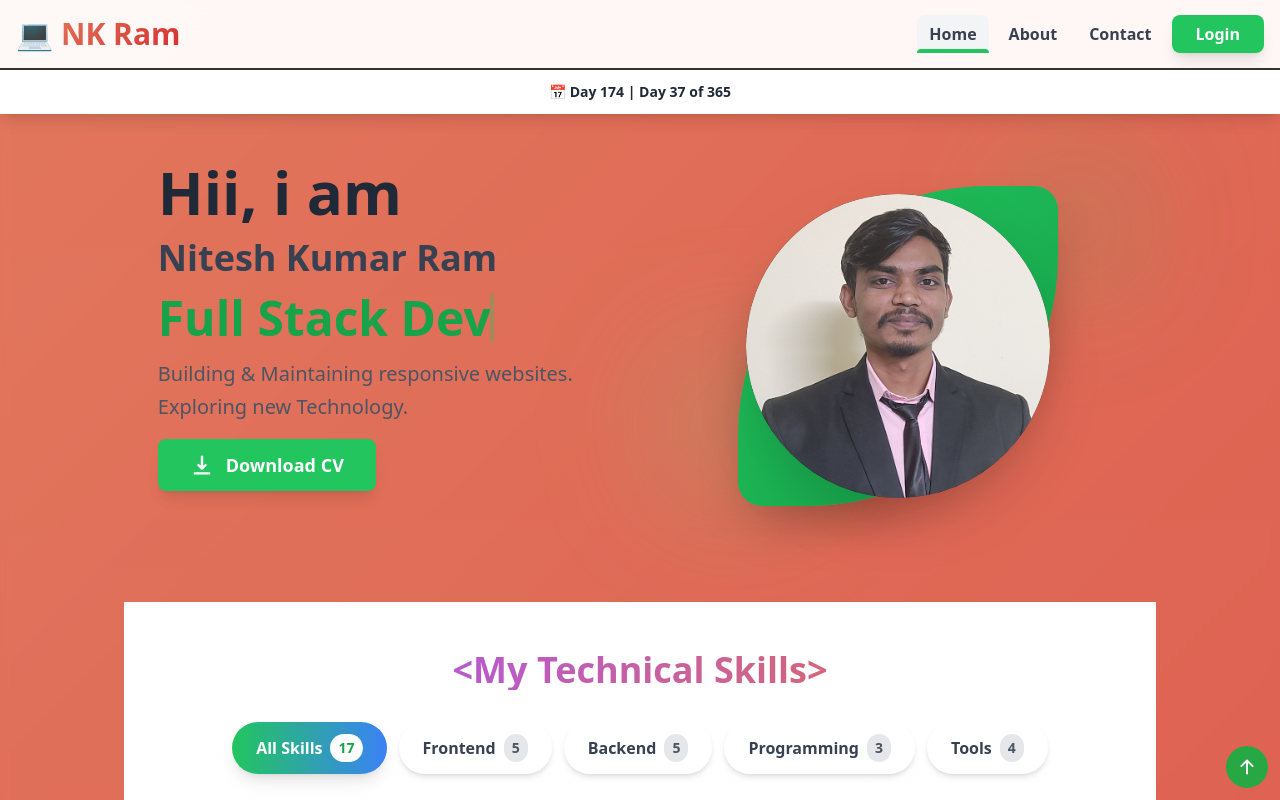
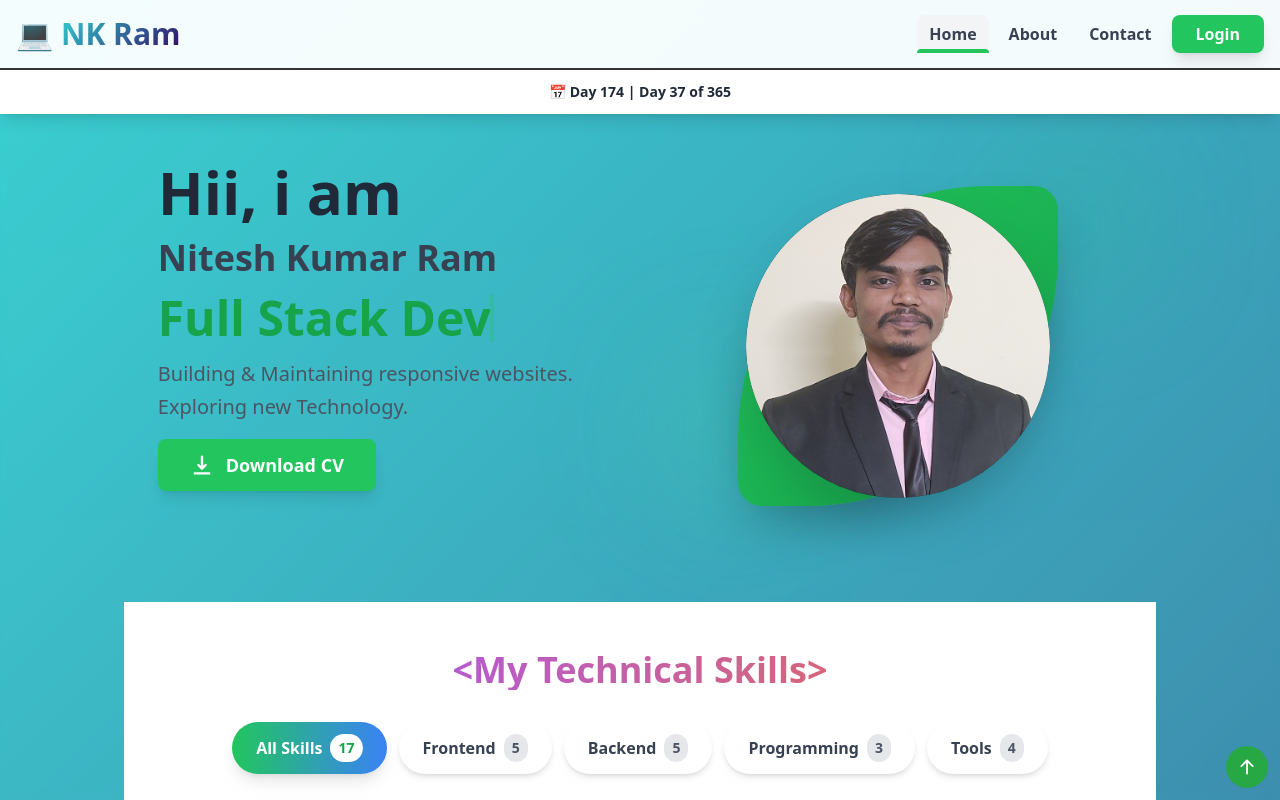
Before and after one commit to Nitesh8877/nitesh-portfolio, a React (Vite) app: page / in a window 1280 px wide. Shown: the top 800 px of the page. Built offline with nearby package versions, Linux system fonts and the light colour scheme.

Commit message:
Update dailyColors.js

```diff
--- a/src/components/utility/dailyColors.js
+++ b/src/components/utility/dailyColors.js
@@ -1,8 +1,10 @@
-// ✅ DYNAMICALLY GENERATED 365 Days Color System
+// colors365_2025.js
+// ✅ 2025 EDITION - 365-Day Color System (accurate 2025 festival dates)
 // Location: Chandigarh, Punjab | Company: Techabet | Position: Backend Developer
-// Perfect Font Contrast for All Days
+// Includes Guru Nanak Jayanti as birthday (5 Nov 2025) and other 2025 dates.
+// NOTE: Lunar festivals (Eid, Diwali some years, etc.) may vary by local moon sighting.
+// Sources used to set 2025 dates are recorded in the assistant session.
 
-// Color Palette - rotates through these 16 beautiful gradients
 const COLOR_PALETTE = [
   { bg: "linear-gradient(135deg, #667eea 0%, #764ba2 100%)", font: "#ffffff" },
   { bg: "linear-gradient(135deg, #f093fb 0%, #f5576c 100%)", font: "#ffffff" },
@@ -20,271 +22,39 @@
   { bg: "linear-gradient(135deg, #e17055 0%, #d63031 100%)", font: "#ffffff" },
   { bg: "linear-gradient(135deg, #2d3436 0%, #636e72 100%)", font: "#ffffff" },
   { bg: "linear-gradient(135deg, #1e3c72 0%, #2a5298 100%)", font: "#ffffff" },
+
+  // Additional gradients (total >40)
+  { bg: "linear-gradient(135deg, #8360c3 0%, #2ebf91 100%)", font: "#ffffff" },
+  { bg: "linear-gradient(135deg, #FFAFBD 0%, #ffc3a0 100%)", font: "#1a1a1a" },
+  { bg: "linear-gradient(135deg, #a770ef 0%, #cf8bf3 100%)", font: "#ffffff" },
+  { bg: "linear-gradient(135deg, #89f7fe 0%, #66a6ff 100%)", font: "#1a1a1a" },
+  { bg: "linear-gradient(135deg, #fbc2eb 0%, #a18cd1 100%)", font: "#1a1a1a" },
+  { bg: "linear-gradient(135deg, #fddb92 0%, #d1fdff 100%)", font: "#1a1a1a" },
+  { bg: "linear-gradient(135deg, #c471f5 0%, #fa71cd 100%)", font: "#ffffff" },
+  { bg: "linear-gradient(135deg, #43cea2 0%, #185a9d 100%)", font: "#ffffff" },
+  { bg: "linear-gradient(135deg, #30E8BF 0%, #FF8235 100%)", font: "#1a1a1a" },
+  { bg: "linear-gradient(135deg, #4b6cb7 0%, #182848 100%)", font: "#ffffff" },
+  { bg: "linear-gradient(135deg, #FDBB2D 0%, #22C1C3 100%)", font: "#1a1a1a" },
+  { bg: "linear-gradient(135deg, #FBD3E9 0%, #BB377D 100%)", font: "#ffffff" },
+  { bg: "linear-gradient(135deg, #7F7FD5 0%, #86A8E7 50%, #91EAE4 100%)", font: "#ffffff" },
+  { bg: "linear-gradient(135deg, #E0C3FC 0%, #8EC5FC 100%)", font: "#1a1a1a" },
+  { bg: "linear-gradient(135deg, #B2FEFA 0%, #0ED2F7 100%)", font: "#1a1a1a" },
+  { bg: "linear-gradient(135deg, #FAD0C4 0%, #FFD1FF 100%)", font: "#1a1a1a" },
+  { bg: "linear-gradient(135deg, #DCE35B 0%, #45B649 100%)", font: "#1a1a1a" },
+  { bg: "linear-gradient(135deg, #F7971E 0%, #FFD200 100%)", font: "#1a1a1a" },
+  { bg: "linear-gradient(135deg, #36D1DC 0%, #5B86E5 100%)", font: "#ffffff" },
+  { bg: "linear-gradient(135deg, #EE9CA7 0%, #FFDDE1 100%)", font: "#1a1a1a" },
+  { bg: "linear-gradient(135deg, #A8FF78 0%, #78FFD6 100%)", font: "#1a1a1a" },
+  { bg: "linear-gradient(135deg, #FC5C7D 0%, #6A82FB 100%)", font: "#ffffff" },
+  { bg: "linear-gradient(135deg, #FFC3A0 0%, #FFAFBD 100%)", font: "#1a1a1a" },
+  { bg: "linear-gradient(135deg, #4CE0B3 0%, #C779D0 100%)", font: "#1a1a1a" },
+  { bg: "linear-gradient(135deg, #636363 0%, #a2ab58 100%)", font: "#ffffff" },
+  { bg: "linear-gradient(135deg, #0F2027 0%, #203A43 50%, #2C5364 100%)", font: "#ffffff" }
 ];
 
-// Festival Dates with Special Celebration Colors
-// const FESTIVALS = {
-//   1: {
-//     name: "New Year",
-//     icon: "🎆",
-//     event: "Happy New Year!",
-//     bg: "linear-gradient(135deg, #667eea 0%, #764ba2 100%)",
-//     font: "#ffffff"
-//   },
-//   20: {
-//     name: "Republic Day",
-//     icon: "🇮🇳",
-//     event: "Happy Republic Day!",
-//     bg: "linear-gradient(135deg, #ff6b35 0%, #004e89 100%)",
-//     font: "#ffffff"
-//   },
-//   33: {
-//     name: "Valentine's Day",
-//     icon: "❤️",
-//     event: "Happy Valentine's Day!",
-//     bg: "linear-gradient(135deg, #f093fb 0%, #f5576c 100%)",
-//     font: "#ffffff"
-//   },
-//   61: {
-//     name: "Women's Day",
-//     icon: "👩",
-//     event: "Happy Women's Day!",
-//     bg: "linear-gradient(135deg, #fa709a 0%, #fee140 100%)",
-//     font: "#1a1a1a"
-//   },
-//   78: {
-//     name: "Holi Festival",
-//     icon: "🎨",
-//     event: "Happy Holi!",
-//     bg: "linear-gradient(135deg, #ffecd2 0%, #fcb69f 100%)",
-//     font: "#1a1a1a"
-//   },
-//   114: {
-//     name: "Earth Day",
-//     icon: "🌍",
-//     event: "Happy Earth Day!",
-//     bg: "linear-gradient(135deg, #4facfe 0%, #00f2fe 100%)",
-//     font: "#1a1a1a"
-//   },
-//   152: {
-//     name: "Buddha Purnima",
-//     icon: "🙏",
-//     event: "Buddha Purnima!",
-//     bg: "linear-gradient(135deg, #43e97b 0%, #38f9d7 100%)",
-//     font: "#1a1a1a"
-//   },
-//   183: {
-//     name: "Teachers Day",
-//     icon: "👨‍🏫",
-//     event: "Happy Teachers Day!",
-//     bg: "linear-gradient(135deg, #ffa751 0%, #ffe259 100%)",
-//     font: "#1a1a1a"
-//   },
-//   229: {
-//     name: "Diwali",
-//     icon: "🪔",
-//     event: "Happy Diwali!",
-//     bg: "linear-gradient(135deg, #ffa751 0%, #ffe259 100%)",
-//     font: "#1a1a1a"
-//   },
-//   299: {
-//     name: "Christmas",
-//     icon: "🎄",
-//     event: "Merry Christmas!",
-//     bg: "linear-gradient(135deg, #ff6b6b 0%, #ee5a6f 100%)",
-//     font: "#ffffff"
-//   },
-//   365: {
-//     name: "New Year Eve",
-//     icon: "🎉",
-//     event: "Happy New Year Eve!",
-//     bg: "linear-gradient(135deg, #667eea 0%, #764ba2 100%)",
-//     font: "#ffffff"
-//   },
-// };
-
-const FESTIVALS = {
-  1: {
-    name: "New Year",
-    icon: "🎆",
-    event: "Happy New Year 2025!",
-    bg: "linear-gradient(135deg, #667eea 0%, #764ba2 100%)",
-    font: "#ffffff"
-  },
-  12: {
-    name: "Swami Vivekananda Jayanti",
-    icon: "🧠",
-    event: "Swami Vivekananda Jayanti",
-    bg: "linear-gradient(135deg, #f6d365 0%, #fda085 100%)",
-    font: "#1a1a1a"
-  },
-  14: {
-    name: "Makar Sankranti / Pongal",
-    icon: "🌾",
-    event: "Happy Makar Sankranti / Pongal!",
-    bg: "linear-gradient(135deg, #fbc2eb 0%, #a6c1ee 100%)",
-    font: "#1a1a1a"
-  },
-  23: {
-    name: "Netaji Subhas Chandra Bose Jayanti",
-    icon: "🇮🇳",
-    event: "Netaji Jayanti",
-    bg: "linear-gradient(135deg, #ff9a9e 0%, #fecfef 100%)",
-    font: "#1a1a1a"
-  },
-  26: {
-    name: "Republic Day",
-    icon: "🇮🇳",
-    event: "Happy Republic Day!",
-    bg: "linear-gradient(135deg, #ff9933 0%, #ffffff 50%, #138808 100%)",
-    font: "#000000"
-  },
-  45: {
-    name: "Valentine's Day",
-    icon: "❤️",
-    event: "Happy Valentine's Day!",
-    bg: "linear-gradient(135deg, #f093fb 0%, #f5576c 100%)",
-    font: "#ffffff"
-  },
-  59: {
-    name: "Maha Shivaratri",
-    icon: "🕉️",
-    event: "Maha Shivaratri",
-    bg: "linear-gradient(135deg, #1e3c72 0%, #2a5298 100%)",
-    font: "#ffffff"
-  },
-  67: {
-    name: "International Women's Day",
-    icon: "👩",
-    event: "Happy Women's Day!",
-    bg: "linear-gradient(135deg, #fa709a 0%, #fee140 100%)",
-    font: "#1a1a1a"
-  },
-  83: {
-    name: "Holi Festival",
-    icon: "🎨",
-    event: "Happy Holi!",
-    bg: "linear-gradient(135deg, #ffecd2 0%, #fcb69f 100%)",
-    font: "#1a1a1a"
-  },
-  112: {
-    name: "Earth Day",
-    icon: "🌍",
-    event: "Happy Earth Day!",
-    bg: "linear-gradient(135deg, #4facfe 0%, #00f2fe 100%)",
-    font: "#1a1a1a"
-  },
-  119: {
-    name: "Ram Navami",
-    icon: "🙏",
-    event: "Ram Navami",
-    bg: "linear-gradient(135deg, #fbc2eb 0%, #a6c1ee 100%)",
-    font: "#1a1a1a"
-  },
-  130: {
-    name: "Buddha Purnima",
-    icon: "🪷",
-    event: "Buddha Purnima",
-    bg: "linear-gradient(135deg, #43e97b 0%, #38f9d7 100%)",
-    font: "#1a1a1a"
-  },
-  138: {
-    name: "Rabindranath Tagore Jayanti",
-    icon: "🖋️",
-    event: "Tagore Jayanti",
-    bg: "linear-gradient(135deg, #fddb92 0%, #d1fdff 100%)",
-    font: "#1a1a1a"
-  },
-  194: {
-    name: "Muharram",
-    icon: "☪️",
-    event: "Muharram",
-    bg: "linear-gradient(135deg, #232526 0%, #414345 100%)",
-    font: "#ffffff"
-  },
-  227: {
-    name: "Independence Day",
-    icon: "🎉",
-    event: "Happy Independence Day!",
-    bg: "linear-gradient(135deg, #ff9933 0%, #ffffff 50%, #138808 100%)",
-    font: "#000000"
-  },
-  249: {
-    name: "Teachers Day",
-    icon: "👨‍🏫",
-    event: "Happy Teachers Day!",
-    bg: "linear-gradient(135deg, #ffa751 0%, #ffe259 100%)",
-    font: "#1a1a1a"
-  },
-  275: {
-    name: "Gandhi Jayanti",
-    icon: "👓",
-    event: "Gandhi Jayanti",
-    bg: "linear-gradient(135deg, #dfe9f3 0%, #ffffff 100%)",
-    font: "#1a1a1a"
-  },
-  281: {
-    name: "Navratri Begins",
-    icon: "🪔",
-    event: "Navratri Celebrations",
-    bg: "linear-gradient(135deg, #ff9a9e 0%, #fecfef 100%)",
-    font: "#1a1a1a"
-  },
-  289: {
-    name: "Dussehra",
-    icon: "🏹",
-    event: "Happy Dussehra!",
-    bg: "linear-gradient(135deg, #f6d365 0%, #fda085 100%)",
-    font: "#1a1a1a"
-  },
-  299: {
-    name: "Diwali",
-    icon: "🪔",
-    event: "Happy Diwali!",
-    bg: "linear-gradient(135deg, #ff9a9e 0%, #fecfef 100%)",
-    font: "#1a1a1a"
-  },
-  300: {
-    name: "Govardhan Puja",
-    icon: "⛰️",
-    event: "Govardhan Puja",
-    bg: "linear-gradient(135deg, #a8edea 0%, #fed6e3 100%)",
-    font: "#1a1a1a"
-  },
-  301: {
-    name: "Bhai Dooj",
-    icon: "👫",
-    event: "Bhai Dooj",
-    bg: "linear-gradient(135deg, #f6d365 0%, #fda085 100%)",
-    font: "#1a1a1a"
-  },
-  313: {
-    name: "Guru Nanak Jayanti",
-    icon: "🪯",
-    event: "Guru Nanak Jayanti",
-    bg: "linear-gradient(135deg, #fddb92 0%, #d1fdff 100%)",
-    font: "#1a1a1a"
-  },
-  359: {
-    name: "Christmas",
-    icon: "🎄",
-    event: "Merry Christmas!",
-    bg: "linear-gradient(135deg, #ff6b6b 0%, #ee5a6f 100%)",
-    font: "#ffffff"
-  },
-  365: {
-    name: "New Year Eve",
-    icon: "🎉",
-    event: "Happy New Year Eve!",
-    bg: "linear-gradient(135deg, #667eea 0%, #764ba2 100%)",
-    font: "#ffffff"
-  },
-};
-
-// Month Information
 const MONTHS_DATA = {
   1: { name: "January", days: 31 },
-  2: { name: "February", days: 29 }, // Handle leap year
+  2: { name: "February", days: 29 }, // keep 29 for leap handling
   3: { name: "March", days: 31 },
   4: { name: "April", days: 30 },
   5: { name: "May", days: 31 },
@@ -298,185 +68,270 @@
 };
 
 /**
- * Dynamically Generate All 365 Days
- * @returns {Object} Complete color scheme for all 365 days
+ * FESTIVALS_ARRAY for 2025 (month/day specified)
+ * - type: "festival" | "birthday" | "awareness" | "observance"
+ * - bg & font optional (palette assigned automatically if omitted)
+ *
+ * Important: Lunar festivals (Eid, some Diwali observance variants) can vary by sighting.
+ * The dates below are set to the widely-published 2025 dates.
  */
+const FESTIVALS_ARRAY = [
+  // Jan
+  { month: 1, day: 1, name: "New Year", icon: "🎆", event: "Happy New Year 2025!", type: "observance", bg: COLOR_PALETTE[0].bg, font: COLOR_PALETTE[0].font },
+  { month: 1, day: 12, name: "Swami Vivekananda Jayanti", icon: "🧠", event: "Swami Vivekananda Jayanti", type: "birthday", bg: COLOR_PALETTE[5].bg, font: COLOR_PALETTE[5].font },
+  { month: 1, day: 14, name: "Makar Sankranti / Pongal", icon: "🌾", event: "Happy Makar Sankranti / Pongal!", type: "festival", bg: COLOR_PALETTE[4].bg, font: COLOR_PALETTE[4].font },
+  { month: 1, day: 23, name: "Netaji Subhas Chandra Bose Jayanti", icon: "🇮🇳", event: "Netaji Jayanti", type: "birthday", bg: COLOR_PALETTE[8].bg, font: COLOR_PALETTE[8].font },
+  { month: 1, day: 26, name: "Republic Day", icon: "🇮🇳", event: "Happy Republic Day!", type: "observance", bg: "linear-gradient(135deg, #ff9933 0%, #ffffff 50%, #138808 100%)", font: "#000000" },
+
+  // Feb
+  { month: 2, day: 14, name: "Valentine's Day", icon: "❤️", event: "Happy Valentine's Day!", type: "observance", bg: COLOR_PALETTE[1].bg, font: COLOR_PALETTE[1].font },
+  { month: 2, day: 26, name: "Maha Shivaratri", icon: "🕉️", event: "Maha Shivaratri", type: "festival", bg: COLOR_PALETTE[14].bg, font: COLOR_PALETTE[14].font },
+
+  // Mar
+  // Holika Dahan: 13 Mar 2025, Holi (Dhulandi): 14 Mar 2025
+  { month: 3, day: 13, name: "Holika Dahan (Choti Holi)", icon: "🔥", event: "Holika Dahan", type: "festival", bg: COLOR_PALETTE[8].bg, font: COLOR_PALETTE[8].font },
+  { month: 3, day: 14, name: "Holi (Dhulandi)", icon: "🎨", event: "Happy Holi!", type: "festival", bg: COLOR_PALETTE[8].bg, font: COLOR_PALETTE[8].font },
+
+  // Apr
+  // Good Friday: 18 Apr 2025 (Western Christian date)
+  { month: 4, day: 6, name: "Ram Navami", icon: "🙏", event: "Ram Navami (2025)", type: "festival", bg: COLOR_PALETTE[25].bg, font: COLOR_PALETTE[25].font },
+  { month: 4, day: 18, name: "Good Friday", icon: "✝️", event: "Good Friday", type: "observance", bg: COLOR_PALETTE[14].bg, font: COLOR_PALETTE[14].font },
+  { month: 4, day: 22, name: "Earth Day", icon: "🌍", event: "Happy Earth Day!", type: "awareness", bg: COLOR_PALETTE[2].bg, font: COLOR_PALETTE[2].font },
+
+  // May
+  { month: 5, day: 1, name: "International Workers' Day", icon: "👷", event: "May Day", type: "observance", bg: COLOR_PALETTE[12].bg, font: COLOR_PALETTE[12].font },
+  { month: 5, day: 7, name: "Rabindranath Tagore Jayanti", icon: "🖋️", event: "Tagore Jayanti", type: "birthday", bg: COLOR_PALETTE[24].bg, font: COLOR_PALETTE[24].font },
+
+  // Jun
+  // Eid al-Adha (Bakrid) widely reported as 6 Jun 2025; local moons may shift it.
+  { month: 6, day: 6, name: "Eid al-Adha (Bakrid)", icon: "🕌", event: "Eid al-Adha (Bakrid) 2025", type: "festival", bg: COLOR_PALETTE[2].bg, font: COLOR_PALETTE[2].font },
+  { month: 6, day: 21, name: "International Day of Yoga", icon: "🧘", event: "International Yoga Day", type: "observance", bg: COLOR_PALETTE[29].bg, font: COLOR_PALETTE[29].font },
+
+  // Jul
+  { month: 7, day: 1, name: "Doctor's Day (India)", icon: "🩺", event: "Doctor's Day", type: "observance", bg: COLOR_PALETTE[18].bg, font: COLOR_PALETTE[18].font },
+
+  // Aug
+  { month: 8, day: 15, name: "Independence Day", icon: "🇮🇳", event: "Happy Independence Day!", type: "observance", bg: "linear-gradient(135deg, #ff9933 0%, #ffffff 50%, #138808 100%)", font: "#000000" },
+  { month: 8, day: 19, name: "World Photography Day", icon: "📸", event: "World Photography Day", type: "observance", bg: COLOR_PALETTE[16].bg, font: COLOR_PALETTE[16].font },
+
+  // Sep
+  { month: 9, day: 5, name: "Teachers' Day (India)", icon: "👨‍🏫", event: "Happy Teachers Day!", type: "observance", bg: COLOR_PALETTE[12].bg, font: COLOR_PALETTE[12].font },
+
+  // Oct
+  // Diwali (Lakshmi Puja) — Kashi Vidwat and many sources list Oct 20, 2025 as the correct observance
+  { month: 10, day: 20, name: "Diwali (Lakshmi Puja) - 2025", icon: "🪔", event: "Happy Diwali!", type: "festival", bg: COLOR_PALETTE[2].bg, font: COLOR_PALETTE[2].font },
+  // (Some sources discuss Oct 21 due to Amavasya spanning both days — local practice may vary)
+
+  { month: 10, day: 2, name: "Gandhi Jayanti", icon: "👓", event: "Gandhi Jayanti", type: "birthday", bg: COLOR_PALETTE[26].bg, font: COLOR_PALETTE[26].font },
+  { month: 10, day: 15, name: "APJ Abdul Kalam Birthday", icon: "🚀", event: "Dr. A.P.J. Abdul Kalam Birthday", type: "birthday", bg: COLOR_PALETTE[23].bg, font: COLOR_PALETTE[23].font },
+
+  // Nov
+  // Guru Nanak Jayanti (Gurpurab) — set to 5 Nov 2025 (published widely for 2025)
+  { month: 11, day: 5, name: "Guru Nanak Jayanti (Gurpurab)", icon: "🪯", event: "Guru Nanak Jayanti — Birthday of Guru Nanak Dev Ji", type: "birthday", bg: COLOR_PALETTE[13].bg, font: COLOR_PALETTE[13].font },
+  { month: 11, day: 14, name: "Children's Day (Nehru)", icon: "👶", event: "Children's Day (Jawaharlal Nehru Birthday)", type: "birthday", bg: COLOR_PALETTE[27].bg, font: COLOR_PALETTE[27].font },
+
+  // Dec
+  { month: 12, day: 1, name: "World AIDS Day", icon: "🩸", event: "World AIDS Day", type: "awareness", bg: COLOR_PALETTE[31] ? COLOR_PALETTE[31].bg : COLOR_PALETTE[11].bg, font: COLOR_PALETTE[31] ? COLOR_PALETTE[31].font : COLOR_PALETTE[11].font },
+  { month: 12, day: 25, name: "Christmas", icon: "🎄", event: "Merry Christmas!", type: "festival", bg: COLOR_PALETTE[19].bg, font: COLOR_PALETTE[19].font },
+  { month: 12, day: 31, name: "New Year Eve", icon: "🎉", event: "Happy New Year Eve!", type: "observance", bg: COLOR_PALETTE[0].bg, font: COLOR_PALETTE[0].font },
+
+  // Eid al-Fitr (end of Ramadan) widely reported as Mar 31, 2025 in many sources (actual day depends on moon sighting)
+  { month: 3, day: 31, name: "Eid al-Fitr (Ramzan Eid)", icon: "🕌", event: "Eid al-Fitr (2025) — subject to local moon sighting", type: "festival", bg: COLOR_PALETTE[2].bg, font: COLOR_PALETTE[2].font },
+
+  // Additional notable birthdays & observances (some duplicates intentionally left for quick filtering)
+  { month: 4, day: 15, name: "Satyajit Ray Birthday", icon: "🎬", event: "Satyajit Ray Birthday", type: "birthday", bg: COLOR_PALETTE[21].bg, font: COLOR_PALETTE[21].font },
+  { month: 11, day: 19, name: "Guru Nanak (alternate lunar Kartik Purnima observance placeholder)", icon: "🪯", event: "Alternate Guru Nanak observance note", type: "observance", bg: COLOR_PALETTE[13].bg, font: COLOR_PALETTE[13].font }
+];
+
+/* ---------- Utilities (unchanged public API) ---------- */
+
+const monthDayToDayOfYear = (month, day) => {
+  if (!MONTHS_DATA[month]) return null;
+  if (day < 1 || day > MONTHS_DATA[month].days) return null;
+  let d = 0;
+  for (let m = 1; m < month; m++) d += MONTHS_DATA[m].days;
+  d += day;
+  return d;
+};
+
+const buildFestivalsMap = () => {
+  const map = {};
+  for (const f of FESTIVALS_ARRAY) {
+    const dayOfYear = monthDayToDayOfYear(f.month, f.day);
+    if (!dayOfYear) continue;
+    map[dayOfYear] = {
+      month: f.month,
+      day: f.day,
+      name: f.name,
+      icon: f.icon,
+      event: f.event,
+      type: f.type || "festival",
+      bg: f.bg || null,
+      font: f.font || null,
+      dayOfYear
+    };
+  }
+  return map;
+};
+
+const FESTIVALS = buildFestivalsMap();
+
 const generateAllColors365 = () => {
   const colors = {};
-  let dayCounter = 1;
-
+  let counter = 1;
   for (let month = 1; month <= 12; month++) {
     const monthDays = MONTHS_DATA[month].days;
     const monthName = MONTHS_DATA[month].name;
-
-    for (let day = 1; day <= monthDays; dayCounter++, day++) {
-      // Check if this day is a festival
-      const festival = FESTIVALS[dayCounter];
-
+    for (let day = 1; day <= monthDays; day++, counter++) {
+      const festival = FESTIVALS[counter];
       if (festival) {
-        // Use festival colors
-        colors[dayCounter] = {
-          day: dayCounter,
-          date: `${monthName} ${day}`,
+        let bg = festival.bg;
+        let font = festival.font;
+        if (!bg || !font) {
+          const paletteIndex = (counter - 1) % COLOR_PALETTE.length;
+          bg = bg || COLOR_PALETTE[paletteIndex].bg;
+          font = font || COLOR_PALETTE[paletteIndex].font;
+        }
+        colors[counter] = {
+          day: counter,
+          date: `${monthName} ${day}, 2025`,
           monthNum: month,
           dayOfMonth: day,
-          name: `${festival.icon} ${festival.name}`,
-          icon: festival.icon,
-          bg: festival.bg,
-          font: festival.font,
-          event: festival.event,
+          name: `${festival.icon || "🎉"} ${festival.name}`,
+          icon: festival.icon || "🎉",
+          bg,
+          font,
+          event: festival.event || null,
           isFestival: true,
+          type: festival.type || "festival",
         };
       } else {
-        // Use rotating palette
-        const paletteIndex = (dayCounter - 1) % COLOR_PALETTE.length;
+        const paletteIndex = (counter - 1) % COLOR_PALETTE.length;
         const color = COLOR_PALETTE[paletteIndex];
-
-        colors[dayCounter] = {
-          day: dayCounter,
-          date: `${monthName} ${day}`,
+        colors[counter] = {
+          day: counter,
+          date: `${monthName} ${day}, 2025`,
           monthNum: month,
           dayOfMonth: day,
-          name: `Day ${dayCounter}`,
+          name: `Day ${counter}`,
           icon: "📅",
           bg: color.bg,
           font: color.font,
           event: null,
           isFestival: false,
+          type: "regular",
         };
       }
     }
   }
-
   return colors;
 };
 
-// Generate all colors once
 export const COLORS_365 = generateAllColors365();
 
-/**
- * Get current day of year (1-365)
- */
-export const getDayOfYear = () => {
-  const now = new Date();
+/* ---------- Public API (unchanged) ---------- */
+
+export const getDayOfYear = (date = new Date()) => {
+  const now = new Date(date.getFullYear(), date.getMonth(), date.getDate());
   const start = new Date(now.getFullYear(), 0, 0);
   const diff = now - start;
   const oneDay = 1000 * 60 * 60 * 24;
-  return Math.floor(diff / oneDay);
+  const day = Math.floor(diff / oneDay);
+  return day === 0 ? 1 : day; // 1..365
 };
 
-/**
- * Get colors for current day
- */
-export const getCurrentDayColors = () => {
-  const dayOfYear = getDayOfYear();
-  const colorIndex = dayOfYear === 0 ? 1 : dayOfYear;
-  return COLORS_365[colorIndex] || COLORS_365[1];
+export const getCurrentDayColors = (date = new Date()) => {
+  const dayOfYear = getDayOfYear(date);
+  return COLORS_365[dayOfYear] || COLORS_365[1];
 };
 
-/**
- * Get colors for specific day
- */
 export const getColorByDay = (day) => {
-  if (day < 1 || day > 365) return COLORS_365[1];
+  if (!Number.isInteger(day) || day < 1 || day > 365) return COLORS_365[1];
   return COLORS_365[day];
 };
 
-/**
- * Get all colors
- */
 export const getAllColors = () => COLORS_365;
 
-/**
- * Get festival information
- */
-export const getFestivalInfo = (day) => {
-  return FESTIVALS[day] || null;
+export const getFestivalInfo = (input) => {
+  if (typeof input === "number") return FESTIVALS[input] || null;
+  if (input && typeof input === "object") {
+    const dayOfYear = monthDayToDayOfYear(input.month, input.day);
+    if (!dayOfYear) return null;
+    return FESTIVALS[dayOfYear] || null;
+  }
+  return null;
 };
 
-/**
- * Check if a day is festival
- */
 export const isFestival = (day) => {
   return FESTIVALS[day] !== undefined;
 };
 
-/**
- * Get all festivals
- */
 export const getAllFestivals = () => {
   return Object.entries(FESTIVALS).map(([day, info]) => ({
     day: parseInt(day),
-    ...info,
+    ...info
   }));
 };
 
-/**
- * Get colors for a specific month
- */
 export const getMonthColors = (month) => {
+  if (!MONTHS_DATA[month]) return {};
   let startDay = 1;
-  for (let i = 1; i < month; i++) {
-    startDay += MONTHS_DATA[i].days;
-  }
+  for (let i = 1; i < month; i++) startDay += MONTHS_DATA[i].days;
   const endDay = startDay + MONTHS_DATA[month].days - 1;
-
-  const monthColors = {};
-  for (let day = startDay; day <= endDay; day++) {
-    monthColors[day] = COLORS_365[day];
-  }
-  return monthColors;
+  const result = {};
+  for (let d = startDay; d <= endDay; d++) result[d] = COLORS_365[d];
+  return result;
 };
 
-/**
- * Export colors as CSV (useful for documentation)
- */
 export const exportAsCSV = () => {
-  let csv = "Day,Date,Month,Name,Festival,Font Color,Background\n";
-
-  for (let day = 1; day <= 365; day++) {
-    const color = COLORS_365[day];
-    csv += `${color.day},"${color.date}",${color.monthNum},"${color.name}",${color.isFestival},"${color.font}","${color.bg}"\n`;
+  let csv = "Day,Date,Month,DayName,Type,Festival,Font Color,Background\n";
+  for (let d = 1; d <= 365; d++) {
+    const c = COLORS_365[d];
+    csv += `${c.day},"${c.date}",${c.monthNum},"${c.name}",${c.type},${c.isFestival},"${c.font}","${c.bg}"\n`;
   }
-
   return csv;
 };
 
-/**
- * Get statistics
- */
 export const getColorStats = () => {
-  const festivals = Object.keys(FESTIVALS).length;
-  const regularDays = 365 - festivals;
-  const uniqueGradients = COLOR_PALETTE.length;
-
+  const festivalsCount = Object.keys(FESTIVALS).length;
   return {
     totalDays: 365,
-    festivals,
-    regularDays,
-    uniqueGradients,
-    colorsPerPalette: uniqueGradients,
+    festivals: festivalsCount,
+    regularDays: 365 - festivalsCount,
+    uniqueGradients: COLOR_PALETTE.length,
   };
 };
 
-// Export a human-readable list as string
 export const getFullList365String = () => {
-  let list = "✅ ALL 365 DAYS COLOR SCHEME\n";
-  list += "================================\n\n";
+  let out = "✅ ALL 365 DAYS COLOR SCHEME (2025)\n================================\n\n";
+  let currentMonth = 0;
+  for (let d = 1; d <= 365; d++) {
+    const c = COLORS_365[d];
+    if (c.monthNum !== currentMonth) {
+      currentMonth = c.monthNum;
+      out += `\n📅 ${MONTHS_DATA[currentMonth].name.toUpperCase()}\n---\n`;
+    }
+    const emoji = c.isFestival ? (c.type === "birthday" ? "🎂" : "🎉") : "📆";
+    out += `${emoji} Day ${d} (${c.date}): ${c.name} | Type: ${c.type} | Font: ${c.font}\n`;
+  }
+  return out;
+};
 
-  let currentMonth = 0;
-  for (let day = 1; day <= 365; day++) {
-    const color = COLORS_365[day];
-
-    if (color.monthNum !== currentMonth) {
-      currentMonth = color.monthNum;
-      list += `\n📅 ${MONTHS_DATA[currentMonth].name.toUpperCase()}\n`;
-      list += "---\n";
-    }
-
-    const emoji = color.isFestival ? "🎉" : "📆";
-    list += `${emoji} Day ${day} (${color.date}): ${color.name} | Font: ${color.font}\n`;
-  }
-
-  return list;
+export default {
+  COLOR_PALETTE,
+  FESTIVALS_ARRAY,
+  FESTIVALS,
+  MONTHS_DATA,
+  COLORS_365,
+  getDayOfYear,
+  getCurrentDayColors,
+  getColorByDay,
+  getAllColors,
+  getFestivalInfo,
+  isFestival,
+  getAllFestivals,
+  getMonthColors,
+  exportAsCSV,
+  getColorStats,
+  getFullList365String,
 };
```
